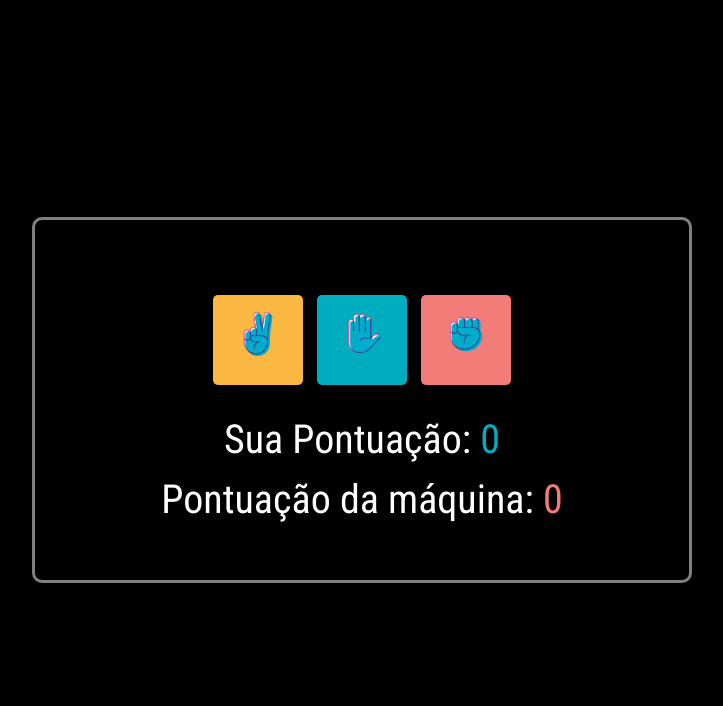
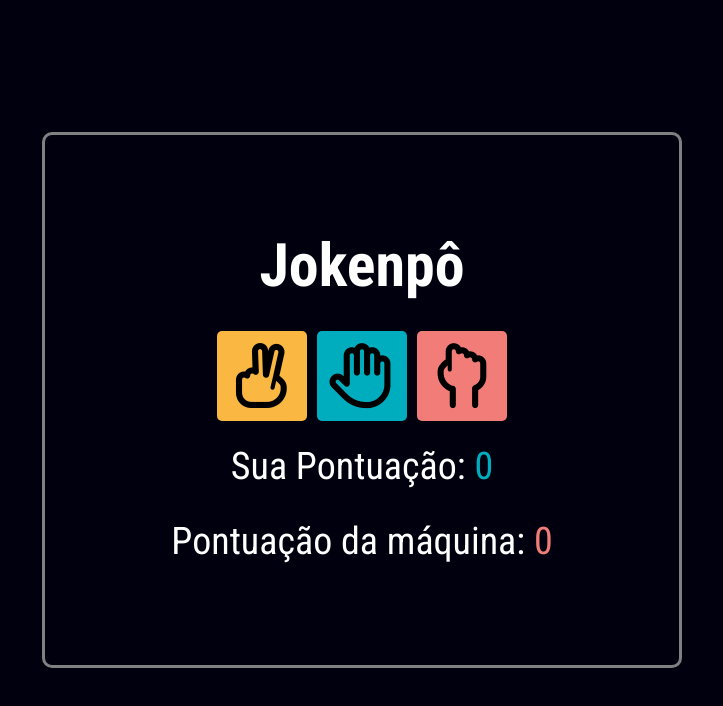
Before and after one commit to davirrocha/jokenpo, a plain HTML site: page index.html in a window 1280 px wide. Shown: the whole page, without its empty margins (278-1001 px from the left). Drawn offline with Linux system fonts and the light colour scheme.

Commit message:
changes-styles

```diff
--- a/document.js
+++ b/document.js
@@ -5,9 +5,10 @@ let pointPlayer = document.querySelector(".scoreplayer")
 let pointMachine = document.querySelector(".scoremachine")
 let colorBorder = document.querySelector("section")
 let textWinner = document.querySelector(".winner")
-let btnChoices = document.querySelector(".buttons")
+let btnChoices = document.querySelector(".div-btn")
 let btnReset = document.querySelector(".btn-reset")
 let invertval;
+
 const GAME_OPTION = {
     SCISSORS: 'scissors',
     PAPER: 'paper',
@@ -29,20 +30,20 @@ function playTheGame(human, machine) {
 
     if (human === machine) {
 
-        colorBorder.style.borderColor = 'yellow';
+        colorBorder.style.borderColor = '#fab842';
     }
 
     else if (
         (human == GAME_OPTION.SCISSORS && machine == GAME_OPTION.PAPER) ||
         (human == GAME_OPTION.PAPER && machine == GAME_OPTION.ROCK) ||
         (human == GAME_OPTION.ROCK && machine == GAME_OPTION.SCISSORS)) {
-        colorBorder.style.borderColor = 'green';
+        colorBorder.style.borderColor = '#245043';
         humanScore++;
         pointPlayer.innerHTML = humanScore;
     }
 
     else {
-        colorBorder.style.borderColor = 'red';
+        colorBorder.style.borderColor = '#f27d78';
         machineScore++;
         pointMachine.innerHTML = machineScore;
 
@@ -50,18 +51,20 @@ function playTheGame(human, machine) {
 
     if (humanScore == 15) {
         textWinner.innerHTML = 'VOCÊ GANHOU😁';
-        textWinner.style.color = 'green';
+        textWinner.style.color = '#245043';
         btnChoices.style.display = 'none';
         btnReset.style.display = 'block';
         textWinner.style.display = "block"
+
     }
 
     else if (machineScore == 15) {
         textWinner.innerHTML = 'VOCÊ PERDEU!🥲';
-        textWinner.style.color = 'red';
+        textWinner.style.color = '#f27d78';
         btnChoices.style.display = 'none';
         btnReset.style.display = 'block';
         textWinner.style.display = "block";
+
     }
 
 }
--- a/index.html
+++ b/index.html
@@ -17,27 +17,27 @@
     <header id="gif"><img src="./assets/jokenpo.gif" alt=""></header>
 
     <section>
-
+        <h3>Jokenpô</h3>
         <p class="winner"></p>
 
-        <div class="buttons">
-            <button id="scissors" onclick="choiceHuman('scissors')"><img src="./assets/tesoura.png" alt=""
-                    class="imgchoices"></button>
-            <button id="paper" onclick=" choiceHuman('paper')"><img src="./assets/papel.png" alt=""
-                    class="imgchoices"></button>
-            <button id="rock" onclick="choiceHuman('rock')"><img src="./assets/pedra.png" alt=""
-                    class="imgchoices"></button>
+        <div class="div-btn">
+            <button id="scissors" onclick="choiceHuman('scissors')"><i class="fa-regular fa-hand-scissors"
+                    style=" transform: rotate(90deg)"></i></button>
+            <button id="paper" onclick=" choiceHuman('paper')"><i class="fa-regular fa-hand"></i></button>
+            <button id="rock" onclick="choiceHuman('rock')"><i class="fa-regular fa-hand-back-fist"></i></button>
         </div>
 
         <p class="player">Sua Pontuação: <span class="scoreplayer">0</span></p>
         <p class="machine">Pontuação da máquina: <span class="scoremachine">0</span></p>
 
+        <button class="btn-reset" onclick="resetGame()">JOGAR NOVAMENTE</button>
     </section>
 
-    <button class="btn-reset" onclick="resetGame()">JOGAR NOVAMENTE</button>
+
 
 </body>
 
 <script src="./document.js"></script>
+<script src="https://kit.fontawesome.com/054ee8968e.js" crossorigin="anonymous"></script>
 
 </html>
--- a/style.css
+++ b/style.css
@@ -10,7 +10,7 @@ body {
     height: 100vh;
     background-repeat: no-repeat;
     background-size: cover;
-    background-color: #000000;
+    background-color: #00000f;
     display: flex;
     flex-direction: column;
     justify-content: center;
@@ -30,24 +30,41 @@ img {
 
 
 section {
-    text-align: center;
-    padding: 50px;
-    background-color: transparent;
-    width: 660px;
+    width: 50vw;
+    height: 67vh;
+    display: flex;
+    justify-content: center;
+    align-items: center;
+    flex-direction: column;
     border-radius: 10px;
     border: 3px solid #808080;
+    gap: 15px;
+
+    h3 {
+        font-size: 60px;
+        color: #fff;
+    }
+}
+
+.div-btn {
+    display: flex;
+    justify-content: center;
+    align-items: center;
+    gap: 10px;
 }
 
 button {
-    display: inline-block;
+    width: 90px;
+    height: 90px;
     padding: 5px;
     border-radius: 5px;
-    margin: 25px 5px 25px;
-    font-size: 50px;
     border: none;
     cursor: pointer;
-    width: 90px;
-    height: 90px;
+
+    i {
+        font-size: 65px;
+        font-weight: 500;
+    }
 }
 
 button:hover {
@@ -78,7 +95,7 @@ button:active {
 
 p {
     color: #ffffff;
-    font-size: 40px;
+    font-size: 38px;
     font-weight: 400;
     line-height: 60px;
 }
```
